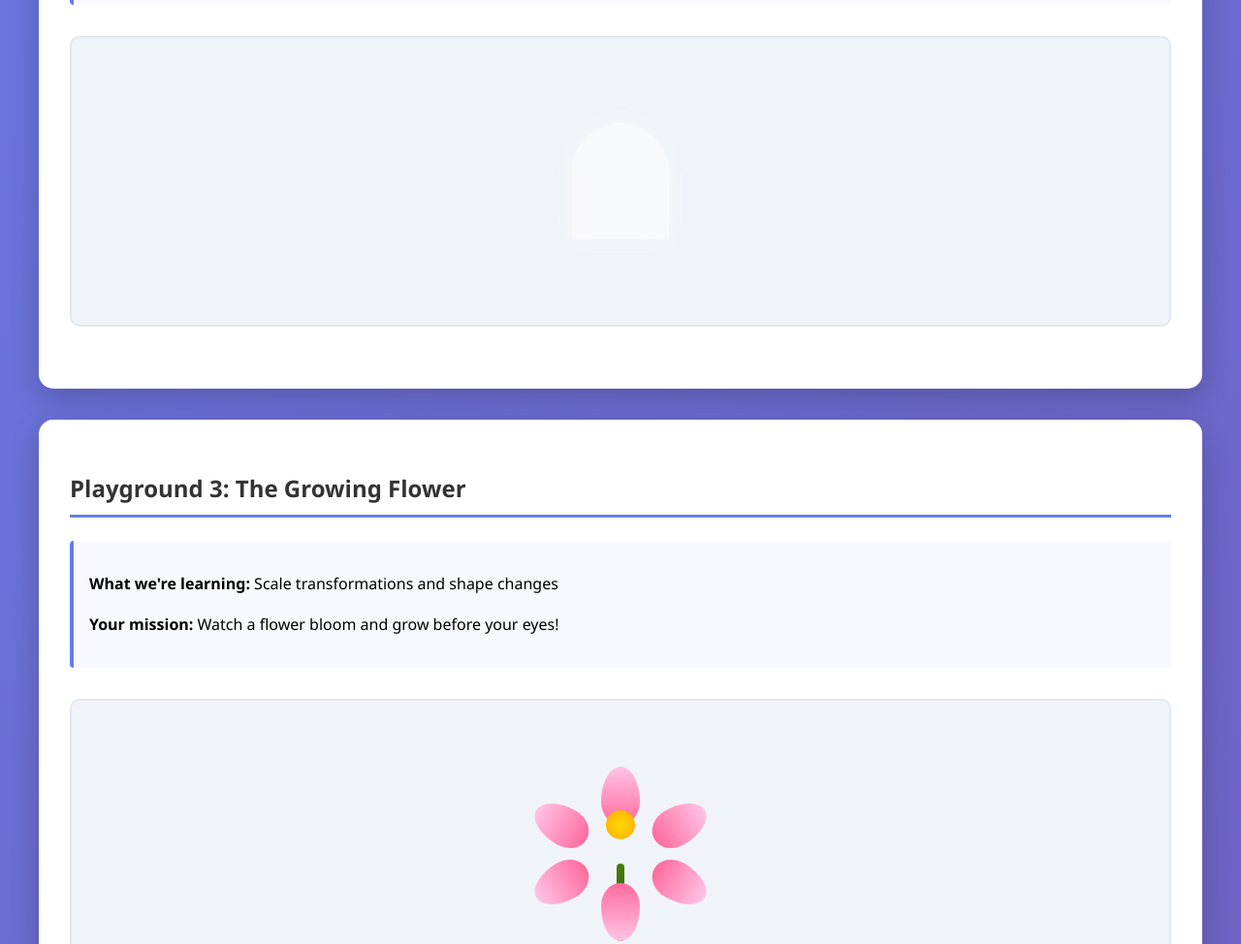
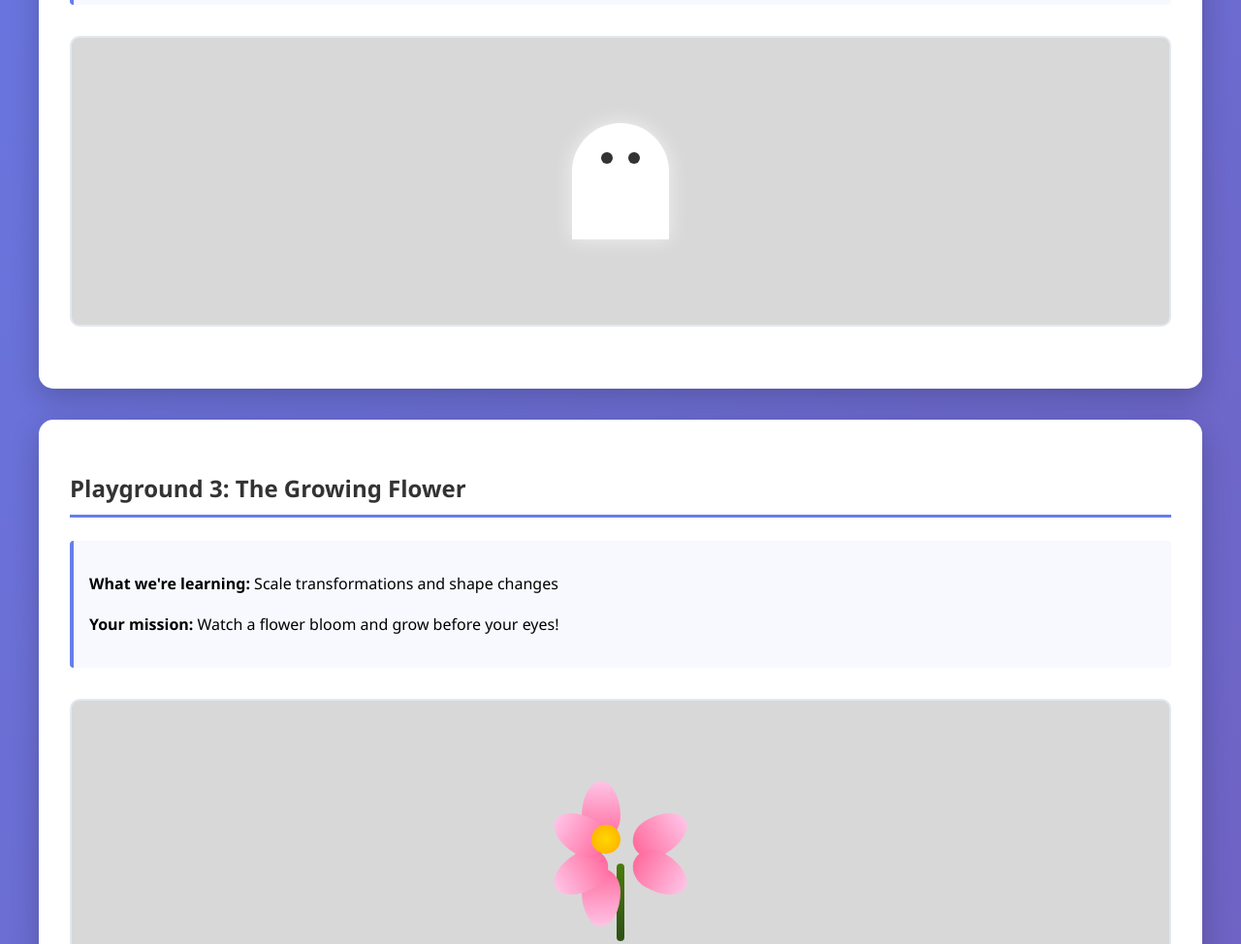
Before and after one commit to onja-org/w2_css_intro_to_animation, a plain HTML site: page index.html in a window 1280 px wide. Shown: the part 1079-2053 px from the top of the page at 97% size. Drawn offline with Linux system fonts and the light colour scheme.

Commit message:
Fix some assumptions and simplify

```diff
--- a/css/playground-2-fading-ghost.css
+++ b/css/playground-2-fading-ghost.css
@@ -17,28 +17,19 @@
 .ghost-body {
   width: 100px;
   height: 120px;
-    background: #f8f9fa;
+  background: #fff;
   border-radius: 50px 50px 0 0; /* Rounded top, flat bottom */
   position: relative;
 
   /* Add some ghostly shadow */
-    box-shadow: 0 0 20px rgba(248, 249, 250, 0.8);
+  box-shadow: 0 0 20px #ffffffaa;
 
   /* TODO #1: Uncomment the animation below */
   /* animation: fade 3s ease-in-out infinite; */
 }
 
-/* Add the wavy bottom to make it look more ghost-like */
-.ghost-body::after {
-    content: '';
-    position: absolute;
-    bottom: 0;
-    left: 0;
-    width: 100%;
-    height: 20px;
-    background: #f8f9fa;
-    /* This creates the wavy bottom effect */
-    border-radius: 0 0 50% 0;
+.fading-ghost {
+  position: relative; /* Make sure the eyes can be positioned relative to the ghost body */
 }
 
 /* STEP 2: Style the ghost eyes */
@@ -91,7 +82,9 @@
 
 /* STEP 4: Bonus blinking animation */
 @keyframes blink {
-    0%, 90%, 100% {
+  0%,
+  90%,
+  100% {
     /* Eyes open - make them visible */
     opacity: 1;
     transform: scaleY(1);
--- a/css/playground-3-growing-flower.css
+++ b/css/playground-3-growing-flower.css
@@ -48,8 +48,8 @@
 /* STEP 4: Style the center of the flower */
 .center {
   position: absolute;
-    top: 50%;
-    left: 50%;
+  top: 75px;
+  left: 45px;
   transform: translate(-50%, -50%);
   width: 30px;
   height: 30px;
@@ -76,49 +76,55 @@
 
 /* Position each petal around the center */
 .petal-1 {
-    top: 0;
-    left: 50%;
+  top: 15px;
+  left: 40px;
   transform: translateX(-50%) rotate(0deg);
+  --rotation: 0deg;
   /* TODO #4: Add animation delay - try 0.5s */
   /* animation-delay: 0.5s; */
 }
 
 .petal-2 {
-    top: 15px;
-    right: 5px;
+  top: 25px;
+  right: 25px;
   transform: rotate(60deg);
+  --rotation: 60deg; /* We define the `rotation` CSS custom property (also known as a variable) for each petal to use in the animation keyframes below */
   /* TODO #5: Add animation delay - try 0.7s */
   /* animation-delay: 0.7s; */
 }
 
 .petal-3 {
-    bottom: 15px;
-    right: 5px;
+  bottom: 25px;
+  right: 25px;
   transform: rotate(120deg);
+  --rotation: 120deg;
   /* TODO #6: Add animation delay - try 0.9s */
   /* animation-delay: 0.9s; */
 }
 
 .petal-4 {
-    bottom: 0;
-    left: 50%;
+  bottom: 15px;
+  left: 40px;
   transform: translateX(-50%) rotate(180deg);
+  --rotation: 180deg;
   /* TODO #7: Add animation delay - try 1.1s */
   /* animation-delay: 1.1s; */
 }
 
 .petal-5 {
-    bottom: 15px;
-    left: 5px;
+  bottom: 25px;
+  left: 25px;
   transform: rotate(240deg);
+  --rotation: 240deg;
   /* TODO #8: Add animation delay - try 1.3s */
   /* animation-delay: 1.3s; */
 }
 
 .petal-6 {
-    top: 15px;
-    left: 5px;
+  top: 25px;
+  left: 25px;
   transform: rotate(300deg);
+  --rotation: 300deg;
   /* TODO #9: Add animation delay - try 1.5s */
   /* animation-delay: 1.5s; */
 }
@@ -139,12 +145,14 @@
 @keyframes bloom {
   from {
     /* TODO #10: Start with scale 0 (invisible) */
-        transform: scale(/* YOUR CODE HERE */) rotate(var(--rotation, 0deg));
+    /* Notice how we are using the `--rotation` variable that we defined for each petal to calculate 90 degrees less than the petal's rotation */
+    transform: scale(/* YOUR CODE HERE */) rotate(calc(var(--rotation) - 90deg));
     opacity: 0;
   }
   to {
     /* TODO #11: End with scale 1 (normal size) */
-        transform: scale(/* YOUR CODE HERE */) rotate(var(--rotation, 0deg));
+    /* At the end of the animation we want the petal to be at the rotation we defined in the CSS variable for its class */
+    transform: scale(/* YOUR CODE HERE */) rotate(var(--rotation));
     opacity: 1;
   }
 }
@@ -184,6 +192,7 @@
 
    TODO #12: Try different bloom timing
    Make some petals bloom faster or slower by changing the duration
+   Experiment with different rotations on the petals in the first keyframe (e.g. calc(var(--rotation) - 360deg))
 
    TODO #13: Create a color-changing flower
    Can you make the petals change color as they grow?
--- a/css/playground-7-dancing-squares.css
+++ b/css/playground-7-dancing-squares.css
@@ -99,11 +99,9 @@
 @keyframes wave {
     0%, 100% {
         transform: translateY(0) scaleY(1);
-        background: var(--original-bg);
     }
     50% {
         transform: translateY(-60px) scaleY(1.5);
-        background: linear-gradient(135deg, #a29bfe, #6c5ce7);
     }
 }
 */
--- a/index.html
+++ b/index.html
@@ -1,23 +1,23 @@
-<!DOCTYPE html>
+<!doctype html>
 <html lang="en">
   <head>
-    <meta charset="UTF-8">
-    <meta name="viewport" content="width=device-width, initial-scale=1.0">
+    <meta charset="UTF-8" />
+    <meta name="viewport" content="width=device-width, initial-scale=1.0" />
     <title>CSS Animation Playgrounds</title>
 
     <!-- Import CSS files for each playground -->
-    <link rel="stylesheet" href="css/playground-1-bouncing-ball.css">
-    <link rel="stylesheet" href="css/playground-2-fading-ghost.css">
-    <link rel="stylesheet" href="css/playground-3-growing-flower.css">
-    <link rel="stylesheet" href="css/playground-4-color-changing-chameleon.css">
-    <link rel="stylesheet" href="css/playground-5-spinning-wheel.css">
-    <link rel="stylesheet" href="css/playground-6-glowing-button.css">
-    <link rel="stylesheet" href="css/playground-7-dancing-squares.css">
+    <link rel="stylesheet" href="css/playground-1-bouncing-ball.css" />
+    <link rel="stylesheet" href="css/playground-2-fading-ghost.css" />
+    <link rel="stylesheet" href="css/playground-3-growing-flower.css" />
+    <link rel="stylesheet" href="css/playground-4-color-changing-chameleon.css" />
+    <link rel="stylesheet" href="css/playground-5-spinning-wheel.css" />
+    <link rel="stylesheet" href="css/playground-6-glowing-button.css" />
+    <link rel="stylesheet" href="css/playground-7-dancing-squares.css" />
 
     <style>
       /* General page styles */
       body {
-            font-family: 'Segoe UI', Tahoma, Geneva, Verdana, sans-serif;
+        font-family: "Segoe UI", Tahoma, Geneva, Verdana, sans-serif;
         line-height: 1.6;
         margin: 0;
         padding: 20px;
@@ -35,7 +35,7 @@
         color: white;
         font-size: 2.5rem;
         margin-bottom: 2rem;
-            text-shadow: 2px 2px 4px rgba(0,0,0,0.3);
+        text-shadow: 2px 2px 4px rgba(0, 0, 0, 0.3);
       }
 
       .playground {
@@ -43,7 +43,7 @@
         border-radius: 15px;
         margin: 2rem 0;
         padding: 2rem;
-            box-shadow: 0 10px 30px rgba(0,0,0,0.2);
+        box-shadow: 0 10px 30px rgba(0, 0, 0, 0.2);
       }
 
       .playground h2 {
@@ -62,7 +62,7 @@
       }
 
       .animation-area {
-            background: #f0f4f8;
+        background: #d8d8d8;
         border: 2px solid #e2e8f0;
         border-radius: 10px;
         padding: 3rem;
```
Also changed, not shown: css/playground-4-color-changing-chameleon.css (+19 -8 lines), css/playground-5-spinning-wheel.css (+32 -10 lines). Lines whose indentation alone changed are shown as unchanged.
